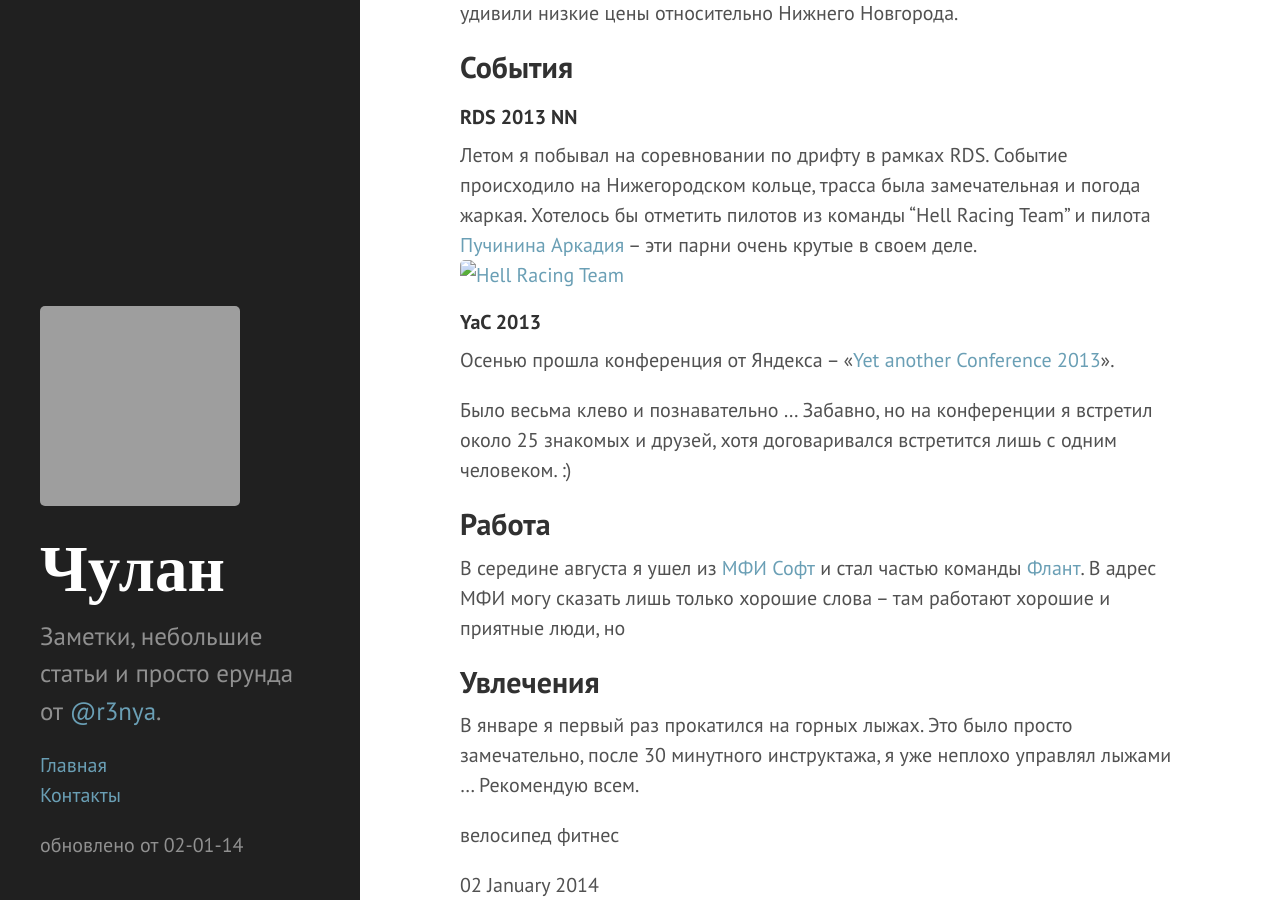
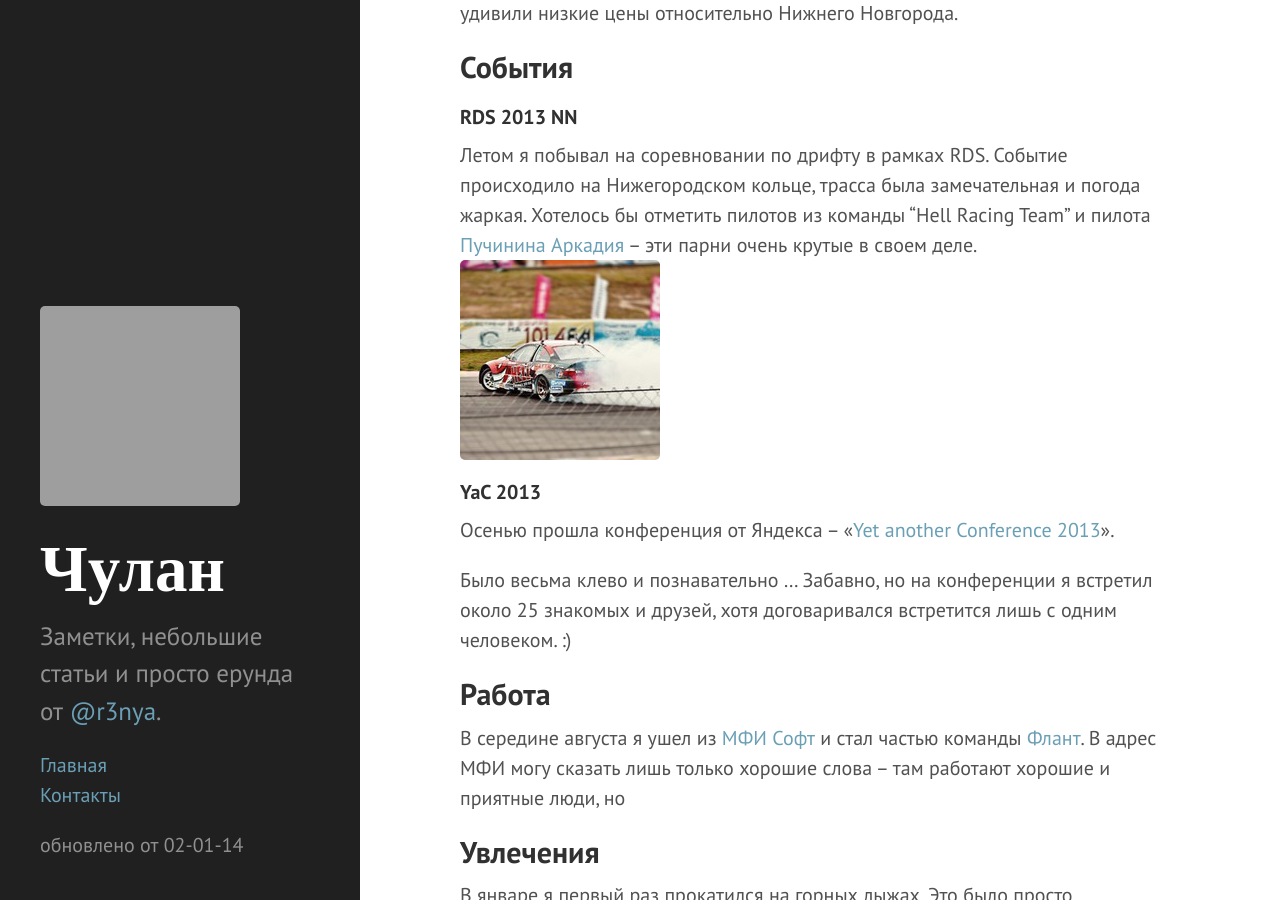
Before and after one commit to r3nya/r3nya.github.com-old, a Jekyll site: the page built from _posts/2014-01-02-Итоги-2013-года.md, in a window 1280 px wide and 900 px high, scrolled down 755 px. Built offline with Jekyll 4.4.1, drawn with Linux system fonts in a browser that asks for light colours; Markdown is read by kramdown in place of the engine named in the settings; grey boxes are pictures that could not be loaded.

Commit message:
Update 2014-01-02-Итоги-2013-года.md

```diff
--- a/_posts/2014-01-02-Итоги-2013-года.md
+++ b/_posts/2014-01-02-Итоги-2013-года.md
@@ -25,7 +25,7 @@
 Летом я побывал на соревновании по дрифту в рамках RDS.
 Событие происходило на Нижегородском кольце, трасса была замечательная и погода жаркая.
 Хотелось бы отметить пилотов из команды "Hell Racing Team" и пилота [Пучинина Аркадия](http://vdrifte.ru/pilots/24/) – эти парни очень крутые в своем деле.
-[![Hell Racing Team](../public/images/2014-01-02/rds.jpg)](http://instagram.com/p/ZySD4NLdBV/)
+[![Hell Racing Team](/public/images/2014-01-02/rds.jpg)](http://instagram.com/p/ZySD4NLdBV/)
 
 #### YaC 2013
 Осенью прошла конференция от Яндекса – «[Yet another Conference 2013](http://tech.yandex.ru/events/yac/2013/)».
```
